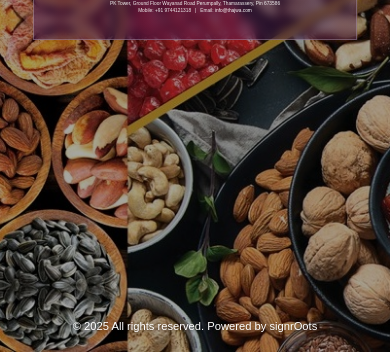
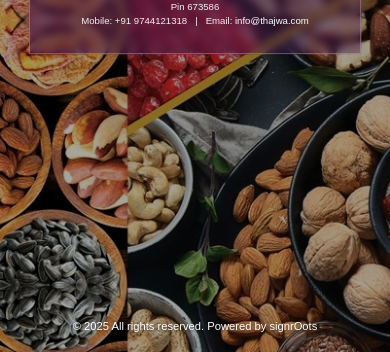
Before and after one commit to signroots/thajwa, a plain HTML site: page index.html in a window 390 px wide. Shown: the part 492-844 px from the top of the page. Drawn offline with Linux system fonts and the light colour scheme; a web font is replaced by a local one.

Commit message:
Update style.css

```diff
--- a/style.css
+++ b/style.css
@@ -152,7 +152,7 @@ footer a {
   }
 
   .glass-box .contact-info {
-    font-size: 0.3rem;
+    font-size: 0.6rem;
     line-height: 1.5;
   }
 
```
